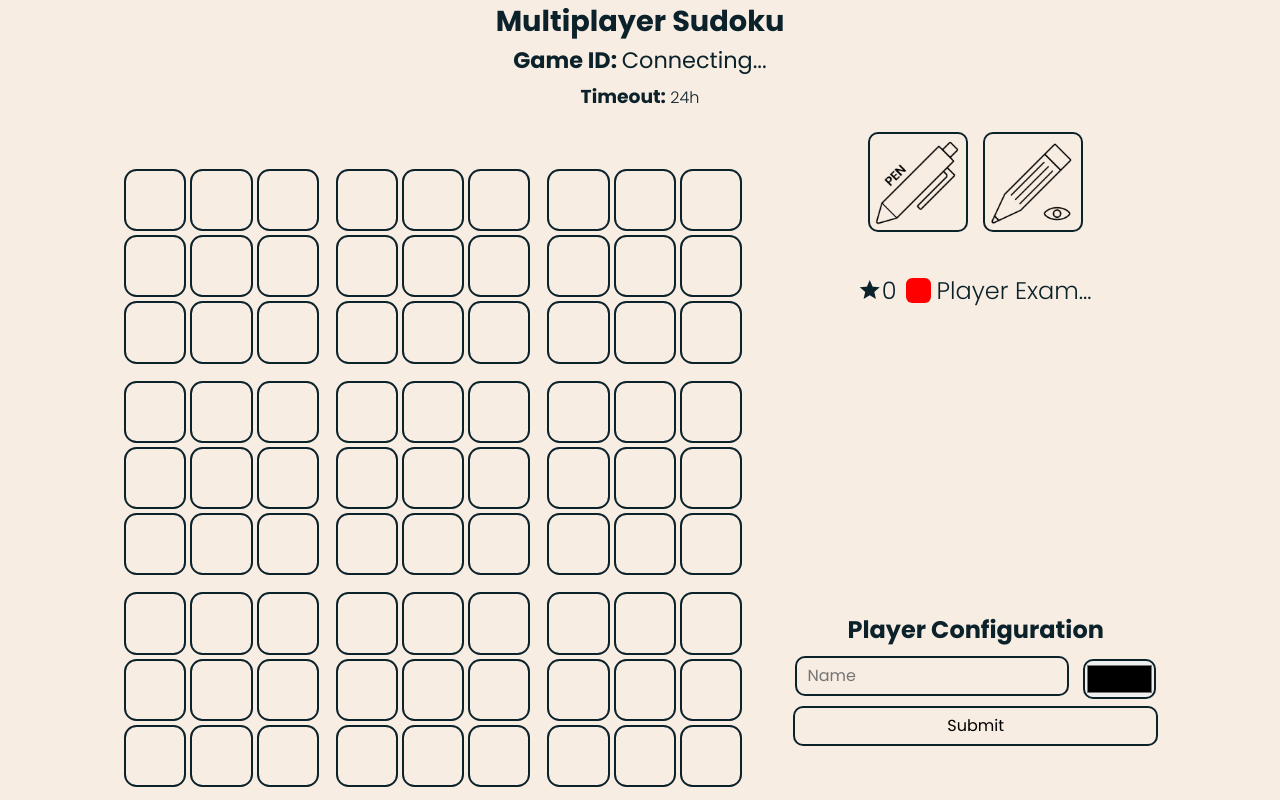
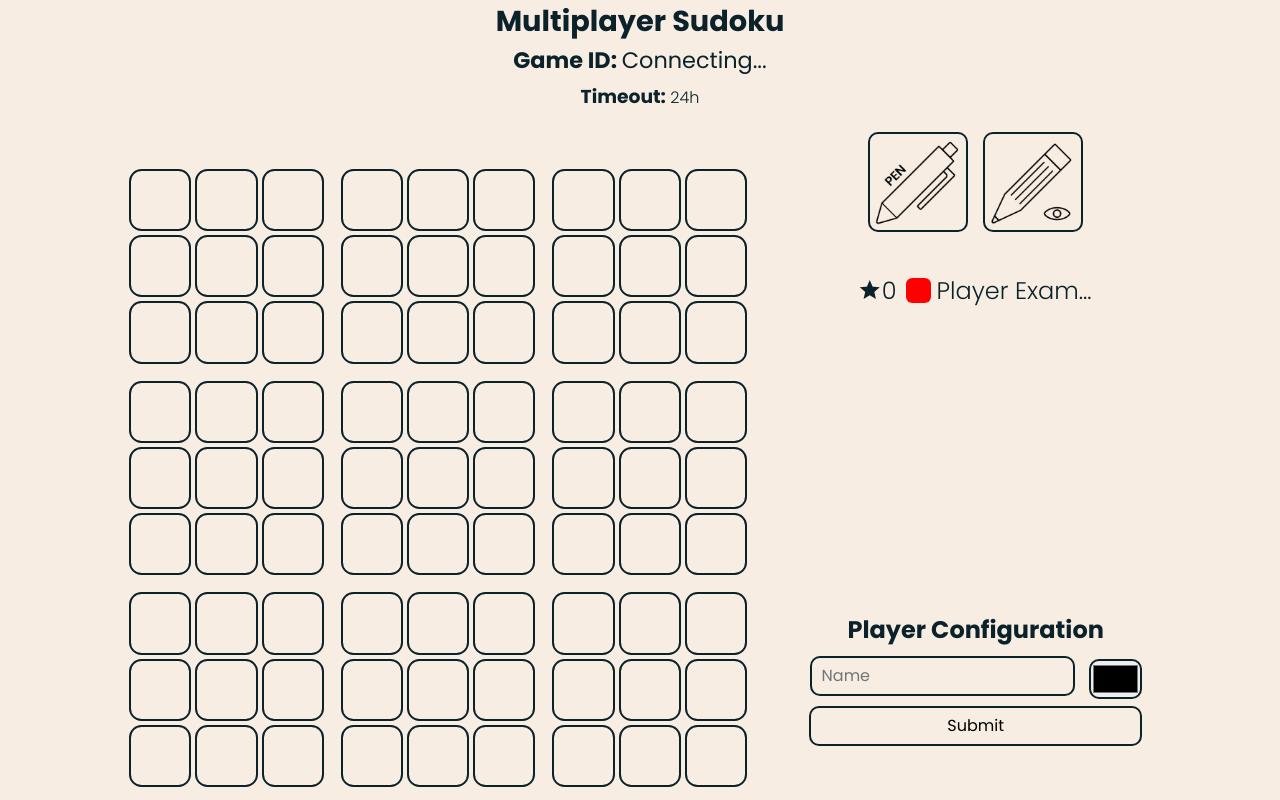
Before and after one commit to AlexanderJCS/multiplayer-sudoku, a Flask app: page /1 in a window 1280 px wide. Run offline with Flask 3, Linux system fonts and the light colour scheme; some libraries are stand-ins or nearby versions.

Commit message:
fix player info form styling

```diff
--- a/static/game/style.css
+++ b/static/game/style.css
@@ -203,13 +203,13 @@ input[type="text"], input[type="color"], button#submit_name {
 input[type="text"] {
     width: 75%;
     padding: 10px;
-    margin-right: 10px;
+    margin-right: 2.5%;
     background-color: var(--background);
     font-family: "Poppins", sans-serif;
 }
 
 input[type="color"] {
-    width: 20%;
+    width: 15%;
 
     /* Fix the color picker being too high */
     position: relative;
@@ -222,7 +222,7 @@ input[type="text"]:focus {
 }
 
 button#submit_name {
-    width: 100%;
+    width: 94%;
     background-color: var(--background);
     cursor: pointer;
     transition-duration: 0.2s;
--- a/templates/game.html
+++ b/templates/game.html
@@ -88,7 +88,7 @@
 
                 <form id="player_config">
                     <div>
-                        <h2 style="text-align: center;">Player Configuration</h2>
+                        <h2 style="text-align: center">Player Configuration</h2>
                     </div>
                     <div>
                         {# Here, labels are just so PyCharm stops yelling at me. An actual label here looks ugly #}
```
